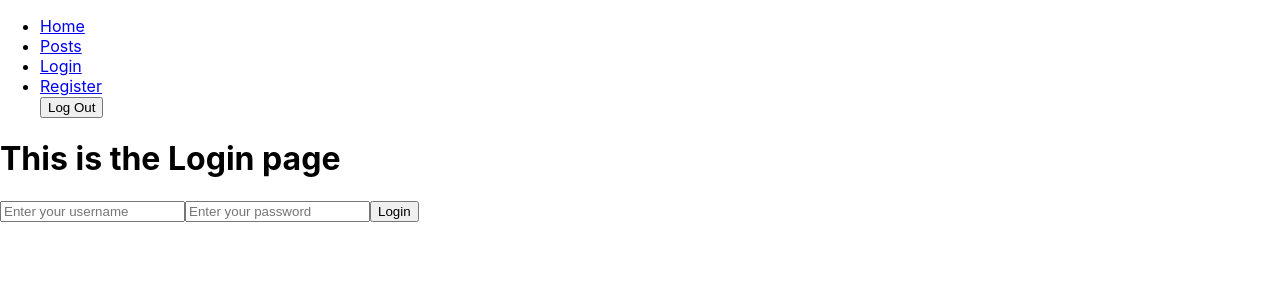
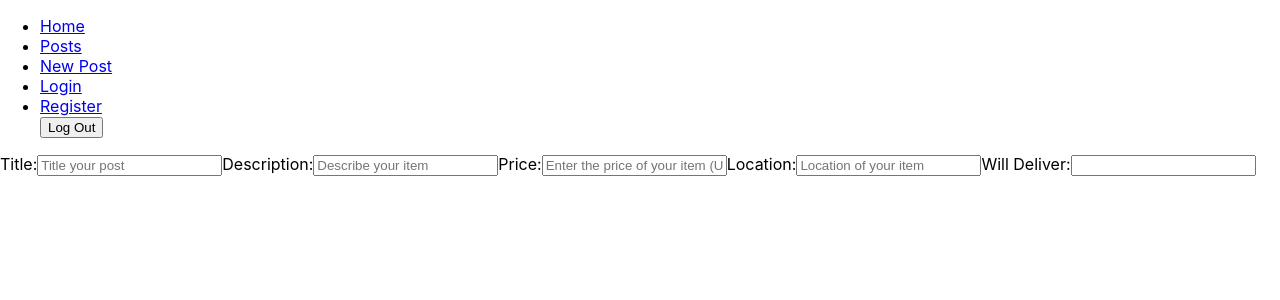
Before and after one commit to KyleMahnke/Strangers-Things, a React (Create React App) app: page /NewPost in a window 1280 px wide. Shown: the top 300 px of the page. Built offline with nearby package versions, Linux system fonts and the light colour scheme.

Commit message:
friday afternoon backup

```diff
--- a/src/App.js
+++ b/src/App.js
@@ -1,16 +1,24 @@
-import React, {useState} from 'react';
+import React, {useEffect, useState} from 'react';
 
 import Home from './components/Home';
 import Posts from './components/Posts';
 import Nav from './components/Nav';
 import Login from './components/Login';
 import Register from './components/Register';
+import NewPost from './components/NewPost';
 
 import { BrowserRouter as Router, Switch, Route } from "react-router-dom";
 //import { Footer, Home, Nav, About } from "./components";
 
 function App() {
   const [isLoggedIn, setIsLoggedIn] = useState(false);
+
+  useEffect(() => {
+    const token = localStorage.getItem("token")
+    if (token) {
+      setIsLoggedIn(true)
+    }
+  }, []);
 
 
   return (
@@ -20,7 +28,8 @@ function App() {
         <Switch>
           <Route exact path="/" component={Home} />
           <Route path="/Posts" component={Posts}/>
-          <Route parth="/Login">
+          <Route path="/NewPost" component={NewPost}/>
+          <Route path="/Login">
               <Login setIsLoggedIn={setIsLoggedIn}/>
            </Route>
           <Route path="/Register" component={Register}/>
--- a/src/components/Login.js
+++ b/src/components/Login.js
@@ -56,6 +56,7 @@ function Login({setIsLoggedIn}) {
                 />
                 <input
                 required
+                type="password"
                 value={password}
                 placeholder="Enter your password"
                 onChange={handlePassword}
--- a/src/components/Nav.js
+++ b/src/components/Nav.js
@@ -10,6 +10,9 @@ function Nav({ isLoggedIn, setIsLoggedIn }) {
         </li>
         <li>
           <Link to="/Posts">Posts</Link>
+        </li>
+        <li>
+          <Link to="/NewPost">New Post</Link>
         </li>
         {isLoggedIn ? null : (
           <>
--- a/src/components/NewPost.js
+++ b/src/components/NewPost.js
@@ -1,13 +1,121 @@
-import React from "react";
+import React, { useState } from "react";
 
-function newPost(){
+function NewPost(){
+
+    const [title, setTitle] = useState("");
+    const [description, setDescription] = useState("");
+    const [price, setPrice] = useState("");
+    const [location, setLocation] = useState("");
+    const [willDeliver, setWillDeliver] = useState("");
+
+    function handleTitle(event) {
+        setTitle(event.target.value);
+    }
+
+    function handleDescription(event) {
+        setDescription(event.target.value);
+    }
+
+    function handlePrice(event) {
+        setPrice(event.target.value);
+    }
+
+    function handleLocation(event) {
+        setLocation(event.target.value);
+    }
+
+    function handleWillDeliever(event) {
+        setWillDeliver(event.target.value);
+    }
+
+    async function handleSubmit(event) {
+        event.preventDefault();
+        const response = await fetch('https://strangers-things.herokuapp.com/api/2109-lsu-web-ft/posts', {
+            method: "POST",
+            headers: {
+              'Content-Type': 'application/json',
+              //'Authorization': 'Bearer TOKEN_STRING_HERE'
+            },
+            body: JSON.stringify({
+              post: {
+                title: "",
+                description: "",
+                price: "",
+                willDeliver: false
+              }
+            })
+          }).then(response => response.json())
+            .then(result => {
+              console.log(result);
+            })
+            .catch(console.error);
+    }
+    //title (string)
+    //description (string)
+    //price (string)
+    //location (string)
+    //willDeliver (boolean)
+
+    //submit button (fetch request)
+
     return (
         <form>
             <label>
                 Title:
-                <input type="text" title="title" />
+                <input
+                required
+                type="text"
+                title="title"
+                value={title}
+                onChange={handleTitle}
+                minLength="3"
+                placeholder="Title your post"
+                />
+            </label>
+            <label>
+                Description:
+                <input
+                required
+                type="text"
+                title="description"
+                value={description}
+                onChange={handleDescription}
+                minLength="10"
+                placeholder="Describe your item"
+                />
+            </label>
+            <label>
+                Price:
+                <input
+                required
+                type="text"
+                title="price"
+                value={price}
+                onChange={handlePrice}
+                minLength="1"
+                placeholder="Enter the price of your item (USD)"
+                />
+            </label>
+            <label>
+                Location:
+                <input
+                required
+                type="text"
+                title="location"
+                value={location}
+                onChange={handleLocation}
+                minLength="1"
+                placeholder="Location of your item"
+                />
+            </label>
+            <label>
+                Will Deliver:
+                <input
+                />
             </label>
 
         </form>
     );
 }
+
+export default NewPost;
--- a/src/components/Register.js
+++ b/src/components/Register.js
@@ -47,6 +47,7 @@ function Register(props) {
                 />
                 <input
                 required
+                type="password"
                 value={password}
                 minLength="6"
                 placeholder="Choose your password"
```
